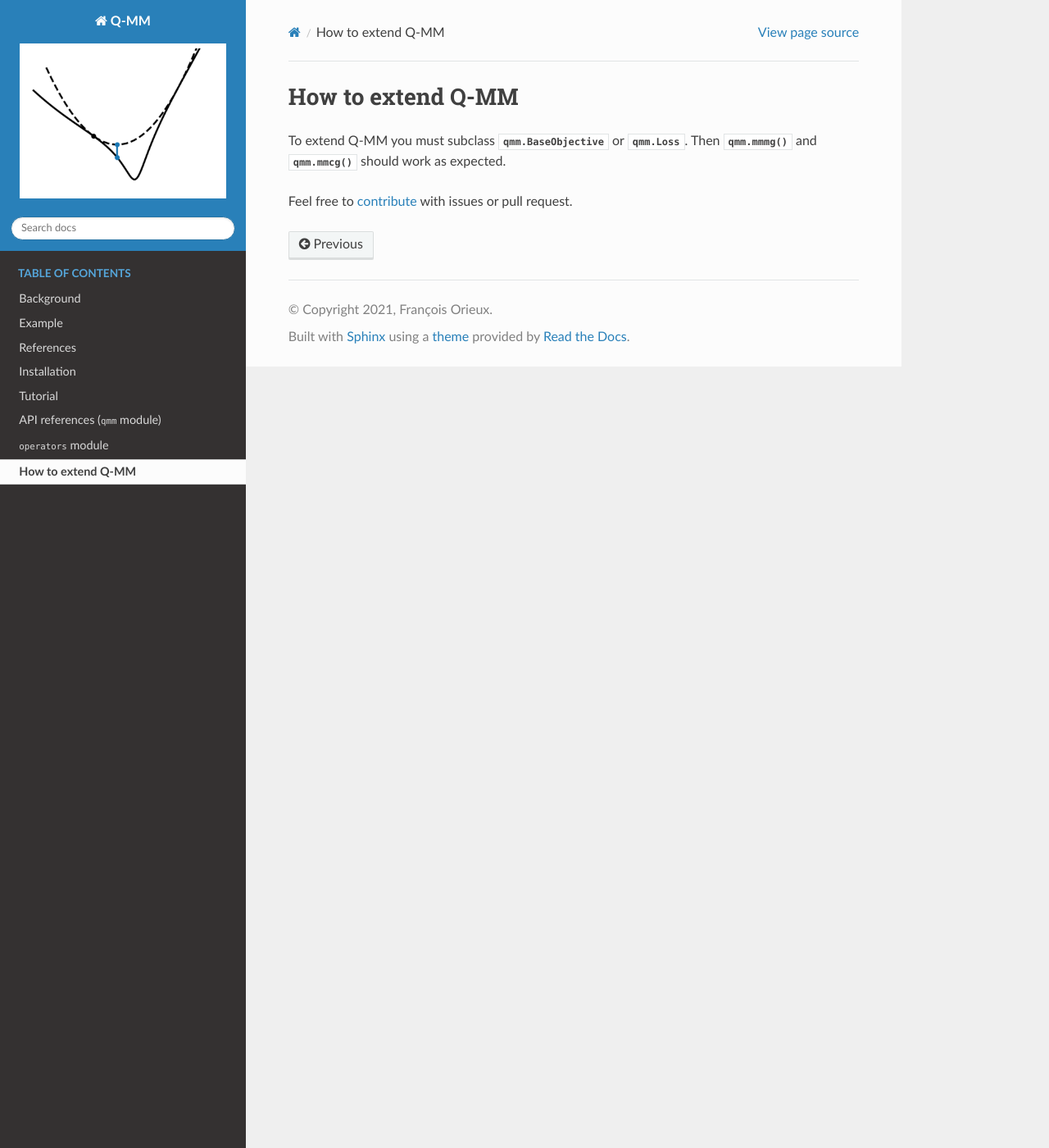
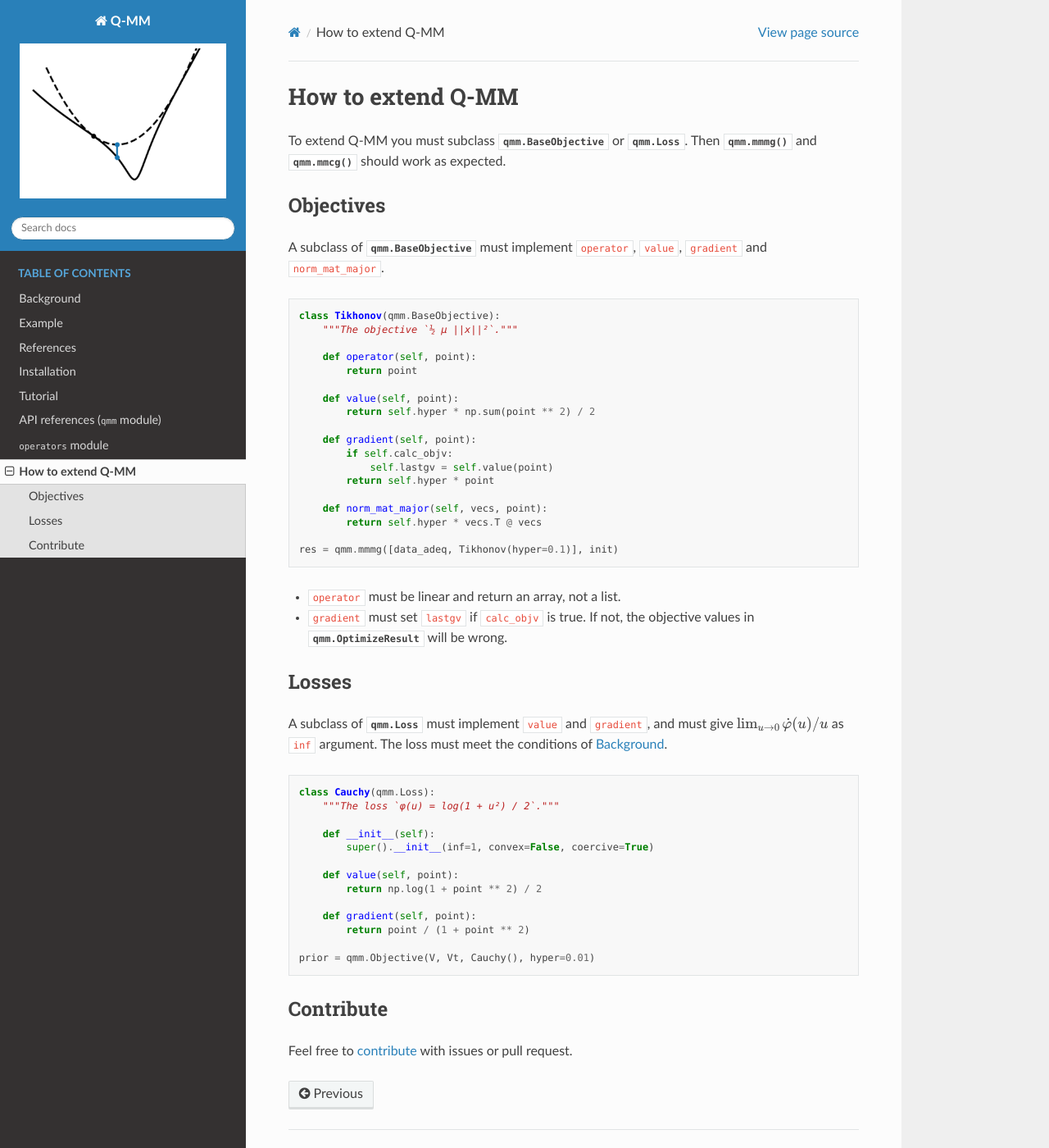
Before and after one commit to forieux/qmm, a Sphinx documentation site: the page built from docs/extend.rst, in a window 1280 px wide and 1400 px high. Shown: the whole window at 82% size. Built offline with Sphinx 7.4.7 and the Read the Docs theme 3.1.0, drawn with Linux system fonts in a browser that asks for light colours.

Commit message:
Doc update

```diff
--- a/docs/background.rst
+++ b/docs/background.rst
@@ -65,12 +65,12 @@ A classical example is the resolution of an inverse problem with the
 minimization of
 
 .. math::
-   J(x) = \|y - H x\|_2^2 + \mu \Psi(V x)
+   J(x) = \frac{1}{2} \|y - H x\|_2^2 + \mu \Psi(V x)
 
 where :math:`H` is a low-pass forward model, :math:`V` a regularization operator
 that approximate object gradient (kind of high-pass filter) and :math:`\Psi` an
 edge preserving function like Huber. The above objective is obtained with
-:math:`k \in \{1, 2\}`, :math:`\Psi_1(\cdot) = \|\cdot\|_2^2`, :math:`V_1 = H`,
+:math:`k \in \{1, 2\}`, :math:`\Psi_1(\cdot) = \frac{1}{2} \|\cdot\|_2^2`, :math:`V_1 = H`,
 :math:`\omega_1 = y`, and :math:`\omega_2 = 0`.
 
 References
--- a/docs/extend.rst
+++ b/docs/extend.rst
@@ -5,5 +5,62 @@ To extend Q-MM you must subclass :class:`qmm.BaseObjective` or
 :class:`qmm.Loss`. Then :func:`qmm.mmmg` and :func:`qmm.mmcg` should work as
 expected.
 
+Objectives
+----------
+
+A subclass of :class:`qmm.BaseObjective` must implement ``operator``, ``value``,
+``gradient`` and ``norm_mat_major``.
+
+.. code-block:: python
+
+   class Tikhonov(qmm.BaseObjective):
+       """The objective `½ μ ||x||²`."""
+
+       def operator(self, point):
+           return point
+
+       def value(self, point):
+           return self.hyper * np.sum(point ** 2) / 2
+
+       def gradient(self, point):
+           if self.calc_objv:
+               self.lastgv = self.value(point)
+           return self.hyper * point
+
+       def norm_mat_major(self, vecs, point):
+           return self.hyper * vecs.T @ vecs
+
+   res = qmm.mmmg([data_adeq, Tikhonov(hyper=0.1)], init)
+
+- ``operator`` must be linear and return an array, not a list.
+- ``gradient`` must set ``lastgv`` if ``calc_objv`` is true. If not, the objective
+  values in :class:`qmm.OptimizeResult` will be wrong.
+
+Losses
+------
+
+A subclass of :class:`qmm.Loss` must implement ``value`` and ``gradient``, and
+must give :math:`\lim_{u \to 0} \dot{\varphi}(u) / u` as ``inf`` argument. The
+loss must meet the conditions of :doc:`Background <background>`.
+
+.. code-block:: python
+
+   class Cauchy(qmm.Loss):
+       """The loss `φ(u) = log(1 + u²) / 2`."""
+
+       def __init__(self):
+           super().__init__(inf=1, convex=False, coercive=True)
+
+       def value(self, point):
+           return np.log(1 + point ** 2) / 2
+
+       def gradient(self, point):
+           return point / (1 + point ** 2)
+
+   prior = qmm.Objective(V, Vt, Cauchy(), hyper=0.01)
+
+Contribute
+----------
+
 Feel free to `contribute <https://github.com/forieux/qmm/>`_ with issues or pull
 request.
--- a/docs/index.rst
+++ b/docs/index.rst
@@ -20,6 +20,8 @@ Features
 
 - The ``mmmg`` (or `3mg`), Majorize-Minimize Memory Gradient algorithm.
 - The ``mmcg``, Majorize-Minimize Conjugate Gradient algorithm.
+- The ``lcg`` and ``pcg``, Linear Conjugate Gradient algorithms for quadratic
+  objectives.
 - *No linesearch*: the step is obtained from a close form formula.
 - *No conjugacy choice*: a conjugacy strategy is not necessary thanks to the
   subspace nature of the algorithms. The ``mmcg`` algorithm use a Polak-Ribière
--- a/pyproject.toml
+++ b/pyproject.toml
@@ -9,7 +9,7 @@ license = "GPL-3.0-or-later"
 homepage = "https://qmm.readthedocs.io/en/stable/"
 documentation = "https://qmm.readthedocs.io/en/stable/"
 repository = "https://github.com/forieux/qmm/"
-keywords = ["optimization", "MM", "surogate", "criterion", "objective", "learning"]
+keywords = ["optimization", "MM", "surrogate", "criterion", "objective", "learning"]
 classifiers = [
     "Development Status :: 4 - Beta",
     "Topic :: Scientific/Engineering",
```
Also changed, not shown: other parts of docs/index.rst (+1 -1 lines), CHANGELOG.md (+2 -1 lines), README.md (+9 -7 lines), docs/qmm.rst (+57 -11 lines), docs/tutorial.rst (+8 -4 lines), 1 other file.
